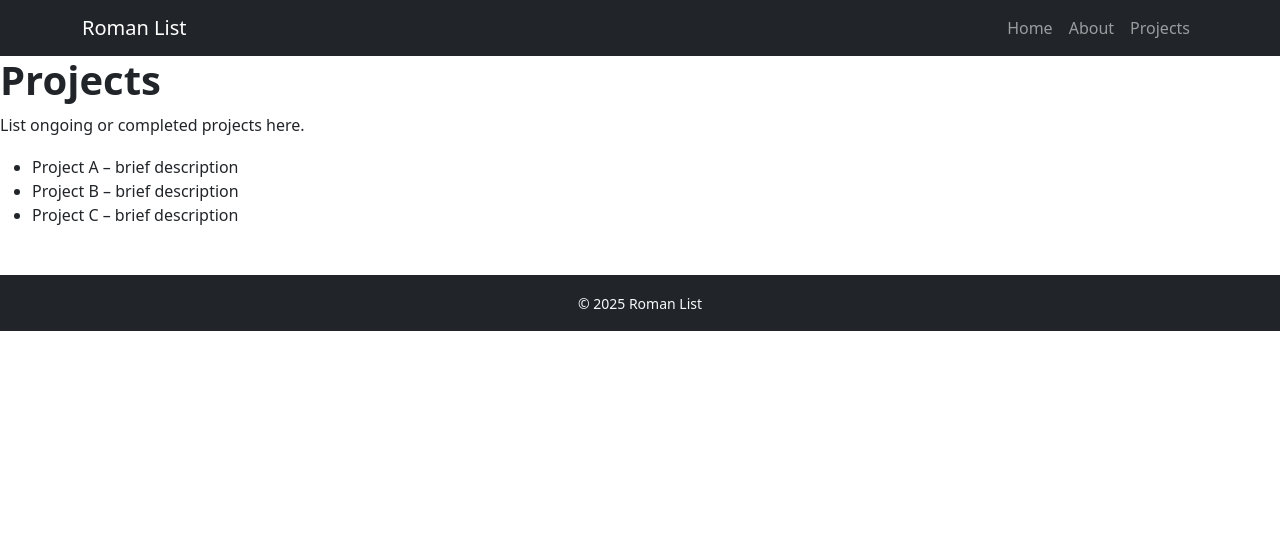
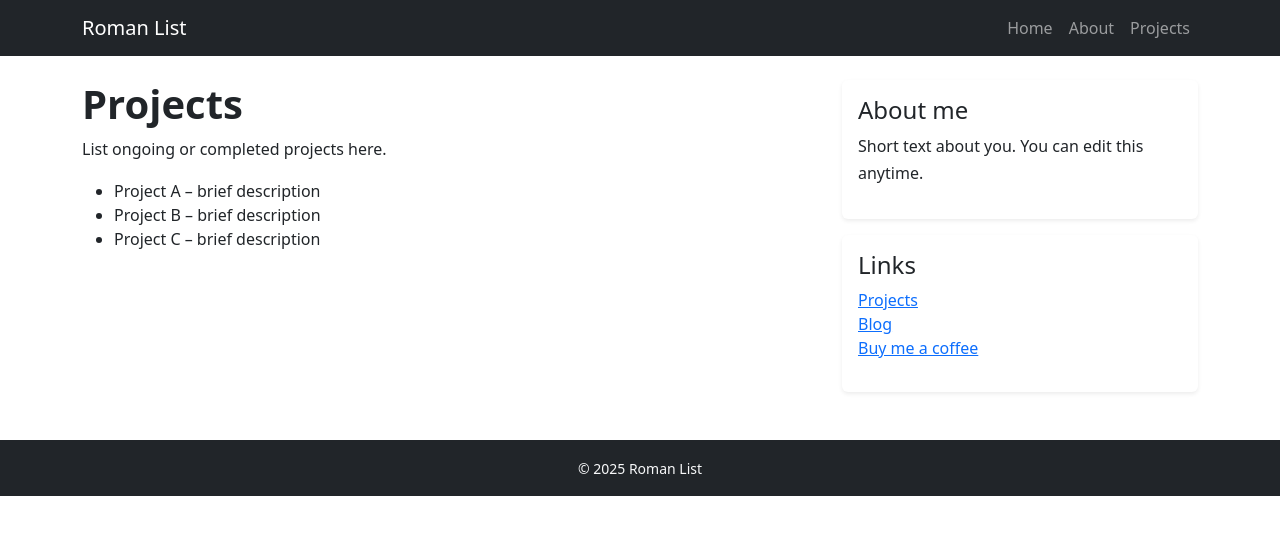
Before and after one commit to wolfromanlist/wolfromanlist.github.io, a Jekyll site: the page built from projects.md, in a window 1280 px wide. Shown: the top 535 px of the page. Built offline with Jekyll 4.4.1, drawn with Linux system fonts in a browser that asks for light colours.

Commit message:
change design

```diff
--- /dev/null
+++ b/_layouts/aside.html
@@ -0,0 +1,49 @@
+<!DOCTYPE html>
+<html lang="en">
+<head>
+  <meta charset="UTF-8">
+  <meta name="viewport" content="width=device-width, initial-scale=1">
+  <title>{{ page.title }} | {{ site.title }}</title>
+
+  <!-- Bootstrap CSS -->
+  <link href="https://cdn.jsdelivr.net/npm/bootstrap@5.3.2/dist/css/bootstrap.min.css" rel="stylesheet">
+
+  <!-- Custom CSS -->
+  <link rel="stylesheet" href="{{ '/assets/css/style.css' | relative_url }}">
+</head>
+
+<body>
+
+  {% include header.html %}
+
+  <!-- Page content will go here -->
+  <main class="container mt-4">
+    <div class="row">
+      <div class="col-lg-8">
+        {{ content }}
+      </div>
+
+      <aside class="col-lg-4">
+        <div class="p-3 mb-3 bg-white rounded shadow-sm">
+          <h4>About me</h4>
+          <p>Short text about you. You can edit this anytime.</p>
+        </div>
+
+        <div class="p-3 bg-white rounded shadow-sm">
+          <h4>Links</h4>
+          <ul class="list-unstyled">
+            <li><a href="/projects">Projects</a></li>
+            <li><a href="/blog">Blog</a></li>
+            <li><a href="https://buymeacoffee.com/wolfromanlist">Buy me a coffee</a></li>
+          </ul>
+        </div>
+      </aside>
+    </div>
+  </main>
+
+  {% include footer.html %}
+
+  <!-- Bootstrap JS -->
+  <script src="https://cdn.jsdelivr.net/npm/bootstrap@5.3.2/dist/js/bootstrap.bundle.min.js"></script>
+</body>
+</html>
```
Also changed, not shown: about.md (+1 -1 lines), projects.md (+1 -1 lines).
